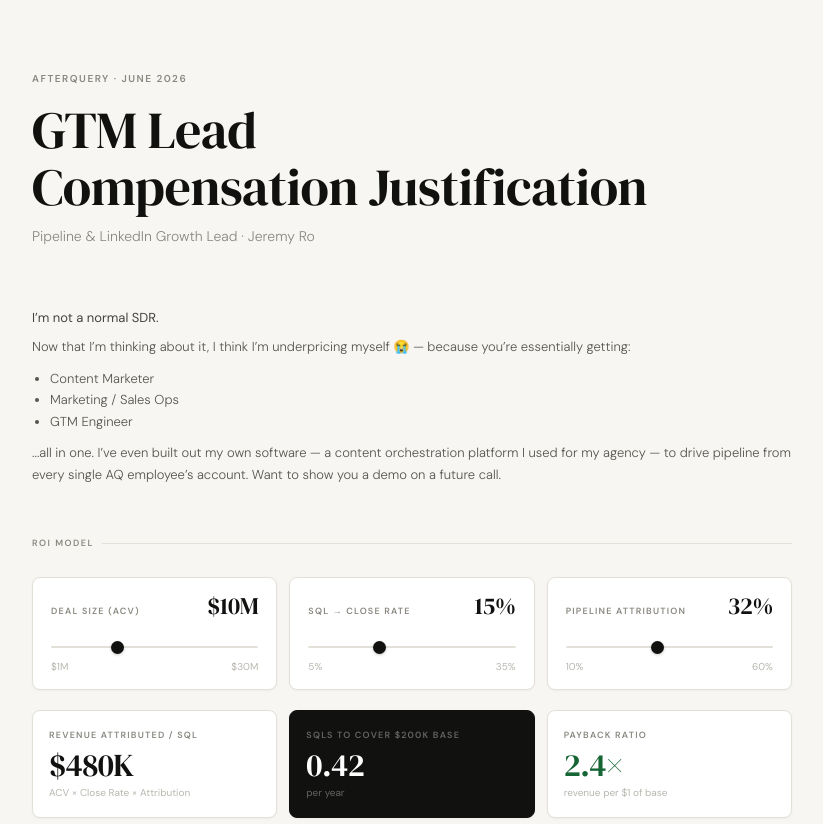
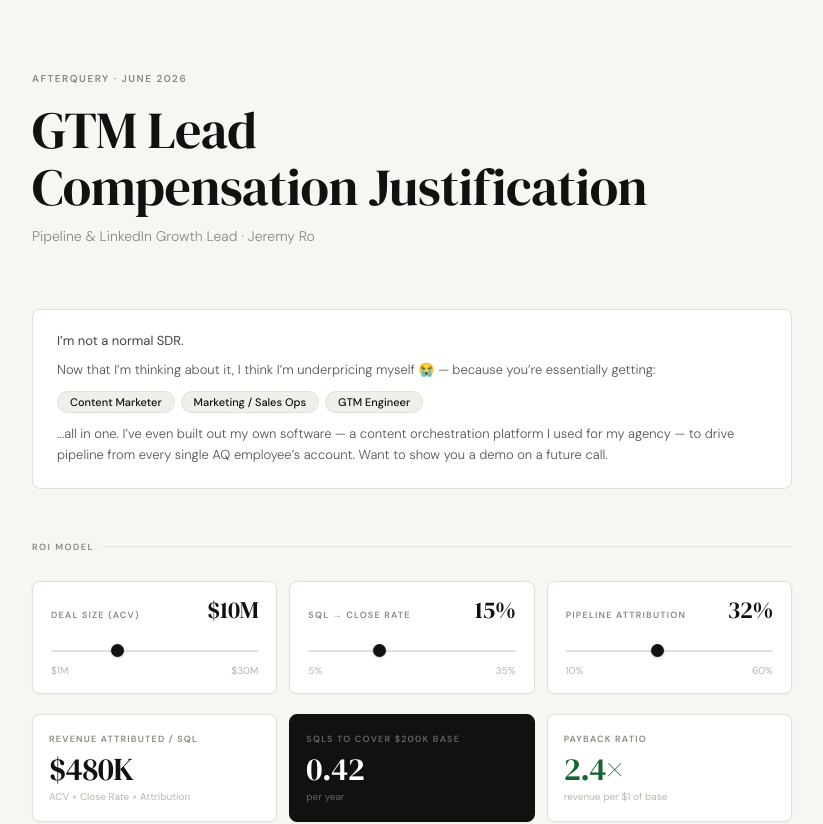
Before and after one commit to jeremyjro/jeremyjro, a Next.js app: page /comp in a window 1280 px wide. Shown: the top 824 px of the page, without its empty margins (228-1051 px from the left). Built offline with nearby package versions, Linux system fonts and the light colour scheme.

Commit message:
Revert "Note block: plain text, no card styling"
This reverts commit b06240d83a5e4bbfeb336e118e1a462b15c06419.

```diff
--- a/app/comp/page.module.css
+++ b/app/comp/page.module.css
@@ -47,6 +47,10 @@
 /* ── Note block ── */
 
 .noteBlock {
+  background: #ffffff;
+  border: 1px solid #e2e0d8;
+  border-radius: 8px;
+  padding: 22px 24px;
   margin-bottom: 52px;
 }
 
@@ -72,17 +76,23 @@
 }
 
 .noteList {
-  list-style: disc;
-  padding-left: 18px;
+  list-style: none;
+  padding: 0;
   margin: 0 0 10px 0;
+  display: flex;
+  flex-wrap: wrap;
+  gap: 6px;
 }
 
 .noteList li {
   font-family: 'DM Sans', system-ui, sans-serif;
-  font-size: 13px;
-  font-weight: 300;
-  color: #555550;
-  line-height: 1.65;
+  font-size: 11px;
+  font-weight: 500;
+  color: #111110;
+  background: #f0efe9;
+  border: 1px solid #e2e0d8;
+  border-radius: 20px;
+  padding: 3px 12px;
 }
 
 /* ── Sections ── */
```
